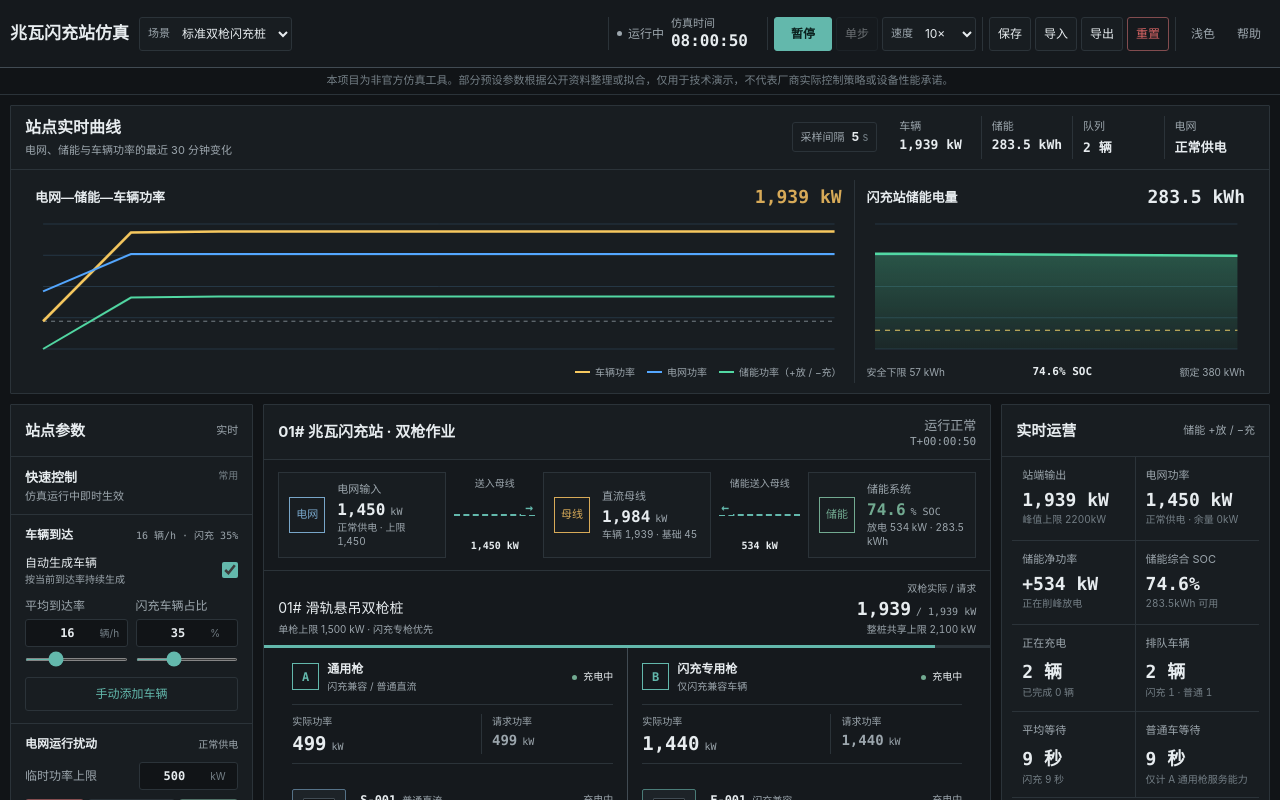
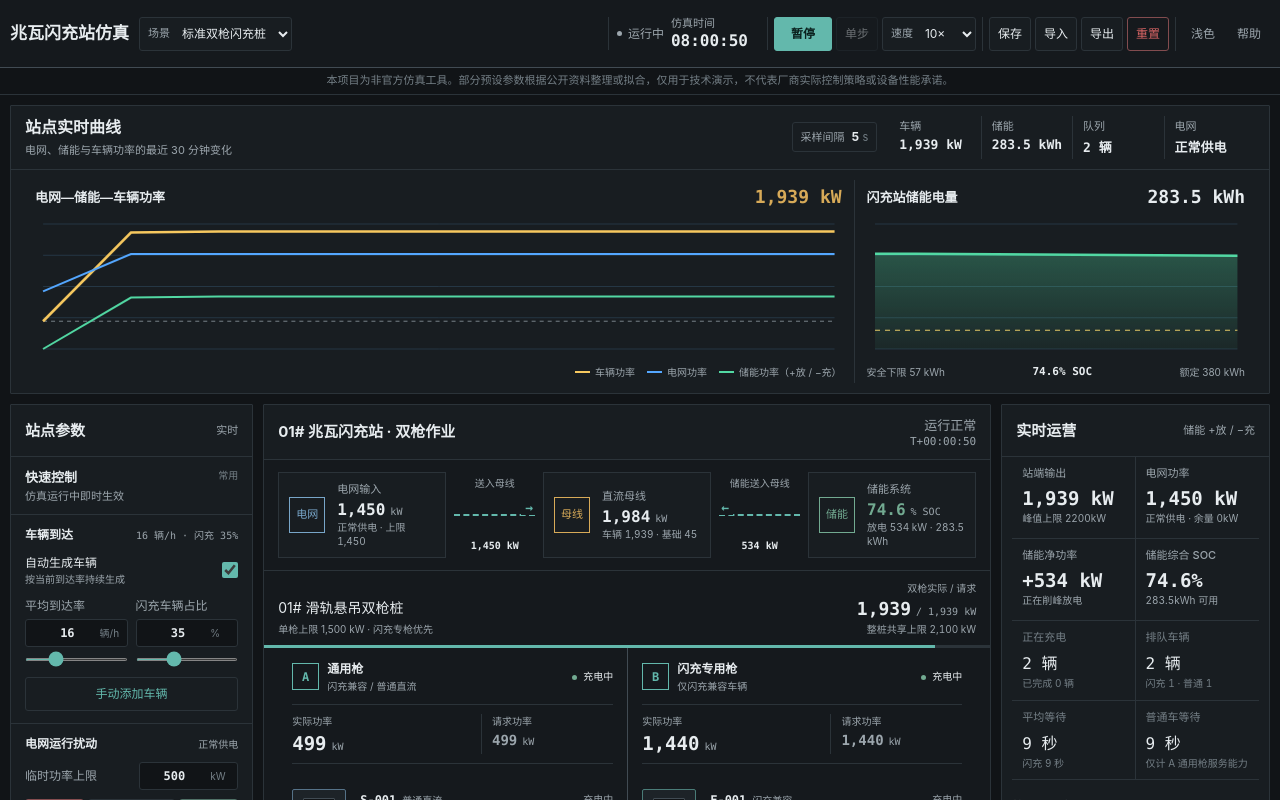
Before and after one commit to 787x/megawatt-flash-charge-simulator, a Next.js app: page / in a window 1280 px wide. Built offline with nearby package versions, Linux system fonts and the light colour scheme.

Commit message:
polish: refine realtime operations panel

```diff
--- a/app/components/Dashboard.tsx
+++ b/app/components/Dashboard.tsx
@@ -631,7 +631,7 @@ export function Dashboard() {
             <MetricCard label="平均等待" value={formatDuration(average(allWaits))} note={`闪充 ${formatDuration(average(flashWaits))}`} />
             <MetricCard label="普通车等待" value={formatDuration(average(standardWaits))} note="仅计 A 通用枪服务能力" accent={standardWaits.length && average(standardWaits) > average(flashWaits) * 1.5 ? "red" : undefined} />
           </div>
-          <div className="utilization-panel"><h3>枪口利用率</h3><div><span>A 通用枪 <b>{state.timeSec ? Math.round(connectorA.busySec / state.timeSec * 100) : 0}%</b></span><i><em style={{ width: `${state.timeSec ? Math.min(100, connectorA.busySec / state.timeSec * 100) : 0}%` }} /></i></div><div><span>B 闪充专用 <b>{state.timeSec ? Math.round(connectorB.busySec / state.timeSec * 100) : 0}%</b></span><i><em style={{ width: `${state.timeSec ? Math.min(100, connectorB.busySec / state.timeSec * 100) : 0}%` }} /></i></div><small>专用枪不兼容空闲 {formatDuration(connectorB.incompatibleIdleSec)}</small></div>
+          <div className="utilization-panel"><h3>枪口利用率</h3><div className="utilization-row"><div className="utilization-label"><span>A 通用枪</span><b>{state.timeSec ? Math.round(connectorA.busySec / state.timeSec * 100) : 0}%</b></div><i><em style={{ width: `${state.timeSec ? Math.min(100, connectorA.busySec / state.timeSec * 100) : 0}%` }} /></i></div><div className="utilization-row"><div className="utilization-label"><span>B 闪充专用</span><b>{state.timeSec ? Math.round(connectorB.busySec / state.timeSec * 100) : 0}%</b></div><i><em style={{ width: `${state.timeSec ? Math.min(100, connectorB.busySec / state.timeSec * 100) : 0}%` }} /></i></div><small>专用枪不兼容空闲 {formatDuration(connectorB.incompatibleIdleSec)}</small></div>
           <div className={`limit-card ${activeLimit ? "active" : ""}`}><span>{activeLimit ? "!" : "✓"}</span><div><strong>{activeLimit ? "当前存在功率限制" : "功率约束均满足"}</strong><p>{activeLimit ? `${policyNames[config.pilePolicy]}：A/B 实际功率受整桩或站级上限约束。` : "单枪 ≤1500kW · 整桩 ≤2100kW"}</p></div></div>
         </aside>
 
--- a/app/globals.css
+++ b/app/globals.css
@@ -330,7 +330,7 @@ input[type="range"] { width: 100%; height: 3px; accent-color: var(--cyan); }
 .station-diagnostic p { margin: 0; font-size: 10px; line-height: 1.4; }
 .station-diagnostic.active { color: var(--amber); }
 
-.metric-grid { display: grid; grid-template-columns: 1fr 1fr; gap: 0; padding: 0 10px 10px; }
+.metric-grid { display: grid; grid-template-columns: 1fr 1fr; gap: 0; padding: 0 10px 8px; }
 .metric-card { position: relative; min-height: 84px; padding: 11px 10px; border: 0; border-bottom: 1px solid var(--line); background: transparent; overflow: hidden; }
 .metrics-panel .metric-card:nth-child(odd) { border-right: 1px solid var(--line); }
 .metric-card::before { display: none; }
@@ -341,20 +341,29 @@ input[type="range"] { width: 100%; height: 3px; accent-color: var(--cyan); }
 .metric-card > span { display: block; color: var(--muted); font-size: 11px; }
 .metric-card > strong { display: block; margin: 5px 0 3px; color: var(--text); font: 600 18px Consolas, "SFMono-Regular", monospace; }
 .metric-card > small { display: block; color: var(--faint); font-size: 10px; line-height: 1.35; }
-.utilization-panel { margin: 0 10px; padding: 11px 0; border: 0; border-bottom: 1px solid var(--line); background: transparent; }
-.utilization-panel h3 { margin: 0 0 9px; font-size: 12px; }
-.utilization-panel > div { margin: 8px 0; }
-.utilization-panel div > span { display: flex; justify-content: space-between; color: var(--muted); font-size: 11px; }
-.utilization-panel div > span b { color: var(--text); font: 600 11px Consolas, "SFMono-Regular", monospace; }
-.utilization-panel div > i { display: block; height: 3px; margin-top: 5px; background: var(--line); }
+.metrics-panel .metric-card { min-height: 76px; padding: 9px 10px; }
+.metrics-panel .metric-card:nth-child(-n+4) { min-height: 82px; }
+.metrics-panel .metric-card:nth-child(-n+4) > span { color: var(--muted); font-weight: 550; }
+.metrics-panel .metric-card:nth-child(-n+4) > strong { margin-top: 5px; font-size: 19px; }
+.metrics-panel .metric-card:nth-child(-n+4) > small { color: var(--muted); }
+.metrics-panel .metric-card:nth-child(n+5) > span { color: var(--faint); }
+.metrics-panel .metric-card:nth-child(n+5) > strong { margin-top: 4px; font-size: 16px; font-weight: 550; }
+.utilization-panel { margin: 0 10px; padding: 9px 0 8px; border: 0; border-bottom: 1px solid var(--line); background: transparent; }
+.utilization-panel h3 { margin: 0 0 8px; font-size: 12px; }
+.utilization-row { margin: 0 0 8px; }
+.utilization-label { display: grid; grid-template-columns: minmax(0, 1fr) 42px; align-items: baseline; color: var(--muted); font-size: 11px; }
+.utilization-label b { color: var(--text); font: 600 11px Consolas, "SFMono-Regular", monospace; text-align: right; }
+.utilization-row > i { display: block; height: 3px; margin-top: 4px; background: var(--line); }
 .utilization-panel em { display: block; height: 100%; background: var(--cyan); }
-.utilization-panel small { color: var(--muted); font-size: 10px; }
-.limit-card { display: grid; grid-template-columns: 24px 1fr; gap: 8px; margin: 0 10px 10px; padding: 10px 0; border: 0; border-bottom: 1px solid var(--line); background: transparent; }
+.utilization-panel small { display: block; padding-top: 1px; color: var(--muted); font-size: 10px; }
+.limit-card { display: grid; grid-template-columns: 12px 1fr; gap: 6px; align-items: baseline; margin: 0 10px 8px; padding: 7px 0; border: 0; border-bottom: 1px solid var(--line); background: transparent; }
 .limit-card.active { border-color: color-mix(in srgb, var(--amber) 60%, var(--line)); background: color-mix(in srgb, var(--amber) 7%, transparent); }
-.limit-card > span { width: 22px; height: 22px; display: grid; place-items: center; color: var(--muted); border: 0; }
+.limit-card > span { width: 12px; height: auto; display: block; color: var(--faint); border: 0; font-size: 10px; line-height: 1.3; }
 .limit-card.active > span { color: var(--amber); }
-.limit-card strong { font-size: 12px; }
-.limit-card p { margin: 3px 0 0; color: var(--muted); font-size: 10px; line-height: 1.4; }
+.limit-card strong { color: var(--muted); font-size: 11px; font-weight: 550; }
+.limit-card.active strong { color: var(--amber); }
+.limit-card p { margin: 2px 0 0; color: var(--faint); font-size: 10px; line-height: 1.35; }
+.limit-card.active p { color: var(--muted); }
 
 .data-panel { min-height: 285px; }
 .tabs { min-height: 45px; display: flex; align-items: stretch; border-bottom: 1px solid var(--line); overflow-x: auto; }
```
